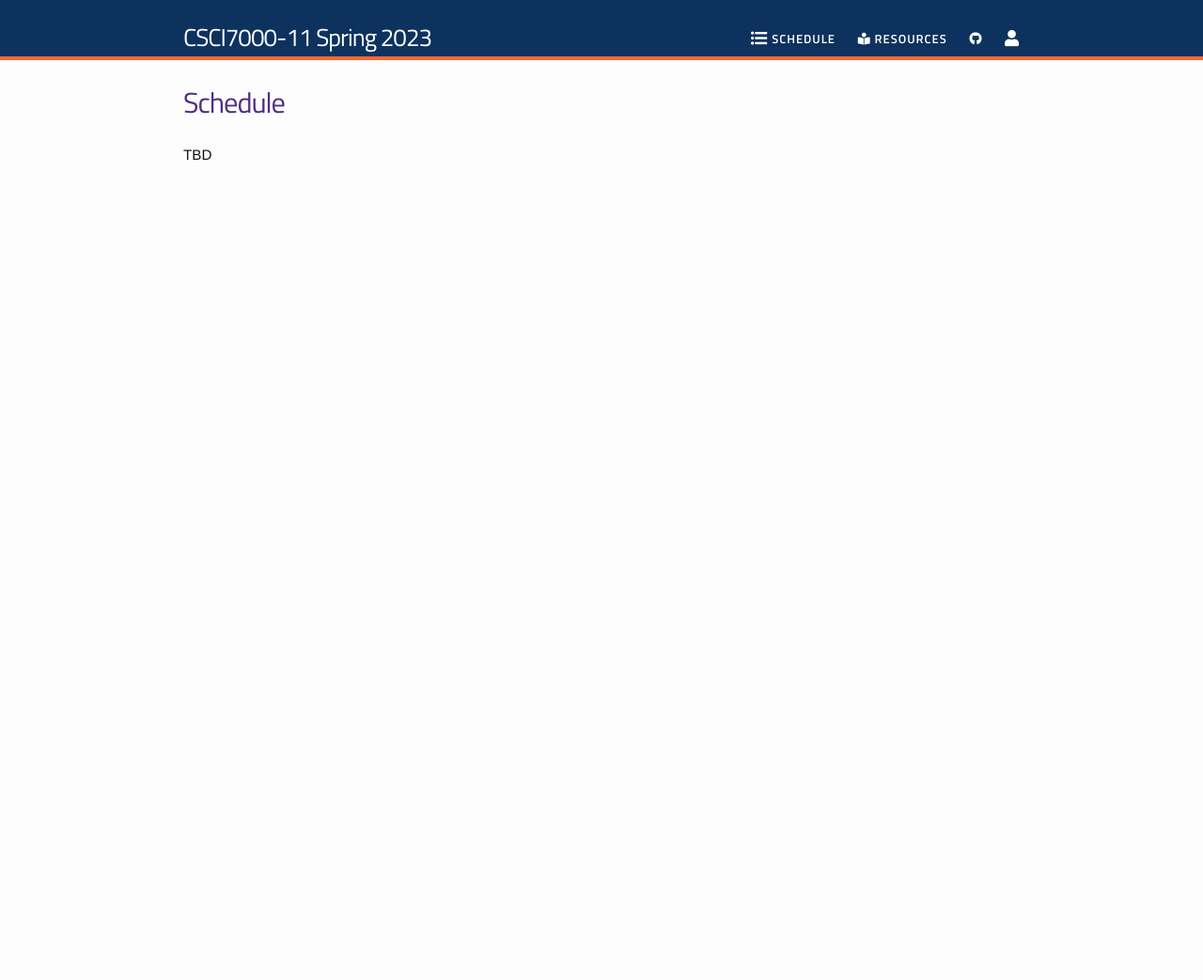
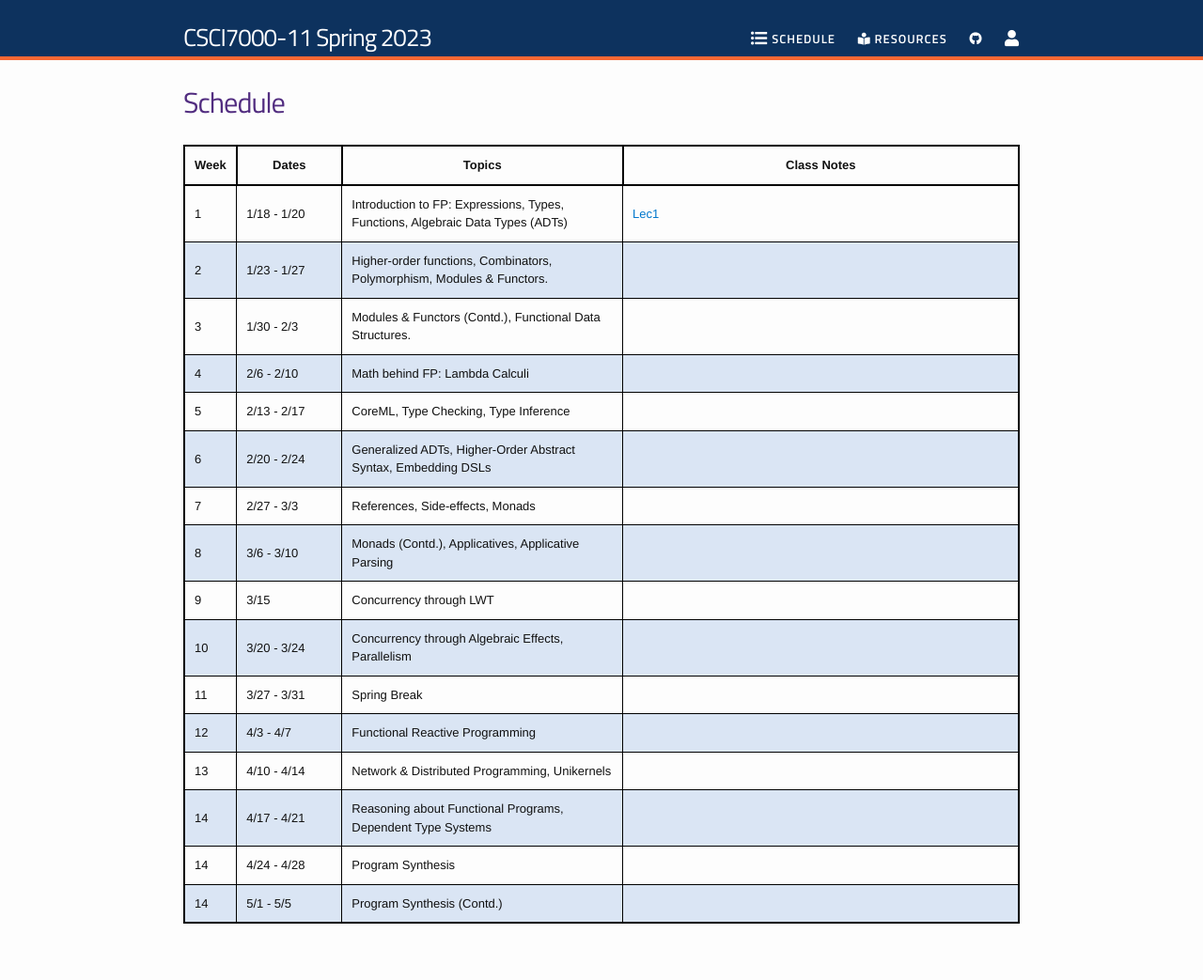
Before and after one commit to gowthamk/csci7000_pfp_s23, a Jekyll site: the page built from schedule.md, in a window 1280 px wide. Shown: the whole page at 94% size. Built offline with Jekyll 4.4.1, drawn with Linux system fonts in a browser that asks for light colours; nearby versions of some CDN libraries; before the commit the page ends 900 px from its top, so only the background shows below that.

Commit message:
Schedule added

```diff
--- a/schedule.md
+++ b/schedule.md
@@ -3,105 +3,125 @@ layout: page
 title: Schedule
 permalink: /schedule/
 ---
-<!--
 <table id="schedule">
 <thead>
   <tr>
     <th class="seqno">Week</th>
     <th class="date">Dates</th>
     <th class="topic">Topics</th>
-    <th class="reading">Reading</th>
+    <th class="reading">Class Notes</th>
   </tr>
 </thead>
 <tbody>
   <tr class="lecture">
     <td class="tg-baqh">1</td>
-    <td class="tg-0lax">08/23 - 8/27</td>
-    <td class="tg-0lax">Introduction, Coq Basics, Functional Programming, Induction & Inductive Data Structures</td>
-    <td class="tg-0lax"><a href="../lectures/intro.pdf">Intro Slides</a></td>
+    <td class="tg-0lax">1/18 - 1/20</td>
+    <td class="tg-0lax">Introduction to FP: Expressions, Types, Functions, Algebraic Data Types (ADTs)</td>
+    <td class="tg-0lax"><a href="../lectures/Lec1.ipynb">Lec1</a></td>
   </tr>
   <tr class="lecture">
     <td class="tg-baqh">2</td>
-    <td class="tg-0lax">8/30 - 9/3</td>
+    <td class="tg-0lax">1/23 - 1/27</td>
     <td class="tg-0lax">
-      Polymorphism, Higher-Order Functions, Coq Tactics
+      Higher-order functions, Combinators, Polymorphism, Modules & Functors.
     </td>
     <td class="tg-0lax"></td>
   </tr>
   <tr class="lecture">
     <td class="tg-baqh">3</td>
-    <td class="tg-0lax">9/8 & 9/10</td>
-    <td class="tg-0lax">Logic in Coq, Inductive Propositions</td>
+    <td class="tg-0lax">1/30 - 2/3</td>
+    <td class="tg-0lax">Modules & Functors (Contd.), Functional Data Structures. </td>
     <td class="tg-0lax"> </td>
   </tr>
   <tr class="lecture">
     <td class="tg-baqh">4</td>
-    <td class="tg-0lax">9/13 - 9/17</td>
-    <td class="tg-0lax">Inductive Propositions (Contd.), Curry-Howard Correspondence, Maps</td>
+    <td class="tg-0lax">2/6 - 2/10</td>
+    <td class="tg-0lax">Math behind FP: Lambda Calculi</td>
     <td class="tg-0lax"> </td>
   </tr>
   <tr class="lecture">
     <td class="tg-baqh">5</td>
-    <td class="tg-0lax">9/20 - 9/24</td>
-    <td class="tg-0lax">Modeling an Imperative Language (Imp), Operational Semantics</td>
+    <td class="tg-0lax">2/13 - 2/17</td>
+    <td class="tg-0lax">CoreML, Type Checking, Type Inference </td>
     <td class="tg-0lax"> </td>
   </tr>
   <tr class="lecture">
     <td class="tg-baqh">6</td>
-    <td class="tg-0lax">9/27 - 10/1</td>
-    <td class="tg-0lax"> Basic Proof Automation, Reasoning about Imp using Hoare Logic </td>
-    <td class="tg-0lax"> </td>
+    <td class="tg-0lax">2/20 - 2/24</td>
+    <td class="tg-0lax">Generalized ADTs, Higher-Order Abstract Syntax, Embedding DSLs</td>
+    <td class="tg-0lax"></td>
   </tr>
   <tr class="lecture">
     <td class="tg-baqh">7</td>
-    <td class="tg-0lax">10/4 - 10/8</td>
-    <td class="tg-0lax"> Type Systems, Simply Typed Lambda Calculus (STLC)</td>
+    <td class="tg-0lax">2/27 - 3/3</td>
+    <td class="tg-0lax">References, Side-effects, Monads</td>
     <td class="tg-0lax"> </td>
   </tr>
   <tr class="lecture">
     <td class="tg-baqh">8</td>
-    <td class="tg-0lax">10/11 - 10/15</td>
-    <td class="tg-0lax"> STLC (Contd.) </td>
+    <td class="tg-0lax">3/6 - 3/10</td>
+    <td class="tg-0lax">Monads (Contd.), Applicatives, Applicative Parsing</td>
     <td class="tg-0lax"> </td>
   </tr>
   <tr class="lecture">
     <td class="tg-baqh">9</td>
-    <td class="tg-0lax">10/18 - 10/22</td>
-    <td class="tg-0lax"> Properties of STLC, Extensions to STLC</td>
+    <td class="tg-0lax">3/15</td>
+    <td class="tg-0lax">Concurrency through LWT</td>
     <td class="tg-0lax"> </td>
   </tr>
   <tr class="lecture">
     <td class="tg-baqh">10</td>
-    <td class="tg-0lax">10/25 - 10/29</td>
-    <td class="tg-0lax">Extensions to STLC (Contd.), Sub-Typing</td>
+    <td class="tg-0lax">3/20 - 3/24</td>
+    <td class="tg-0lax">Concurrency through Algebraic Effects, Parallelism</td>
     <td class="tg-0lax">
     </td>
   </tr>
   <tr class="lecture">
     <td class="tg-baqh">11</td>
-    <td class="tg-0lax">11/1 - 11/5</td>
-    <td class="tg-0lax">More Proof Automation, Functional Program
-    Verification</td>
+    <td class="tg-0lax">3/27 - 3/31</td>
+    <td class="tg-0lax">Spring Break</td>
     <td class="tg-0lax">
     </td>
   </tr>
   <tr class="lecture">
     <td class="tg-baqh">12</td>
-    <td class="tg-0lax">11/8 - 11/12</td>
+    <td class="tg-0lax">4/3 - 4/7</td>
     <td class="tg-0lax">
-      Functional Program Verification (Contd.)
+      Functional Reactive Programming
     </td>
     <td class="tg-0lax"></td>
   </tr>
   <tr class="lecture">
     <td class="tg-baqh">13</td>
-    <td class="tg-0lax">11/15 - 11/19</td>
+    <td class="tg-0lax">4/10 - 4/14</td>
     <td class="tg-0lax">
-      Research Topics
+      Network & Distributed Programming, Unikernels
+    </td>
+    <td class="tg-0lax"></td>
+  </tr>
+  <tr class="lecture">
+    <td class="tg-baqh">14</td>
+    <td class="tg-0lax">4/17 - 4/21</td>
+    <td class="tg-0lax">
+      Reasoning about Functional Programs, Dependent Type Systems
+    </td>
+    <td class="tg-0lax"></td>
+  </tr>
+  <tr class="lecture">
+    <td class="tg-baqh">14</td>
+    <td class="tg-0lax">4/24 - 4/28</td>
+    <td class="tg-0lax">
+      Program Synthesis
+    </td>
+    <td class="tg-0lax"></td>
+  </tr>
+  <tr class="lecture">
+    <td class="tg-baqh">14</td>
+    <td class="tg-0lax">5/1 - 5/5</td>
+    <td class="tg-0lax">
+      Program Synthesis (Contd.)
     </td>
     <td class="tg-0lax"></td>
   </tr>
 </tbody>
 </table>
--->
-TBD
```
Also changed, not shown: index.md (+10 -7 lines), resources.md (+1 -17 lines), 1 other file.
